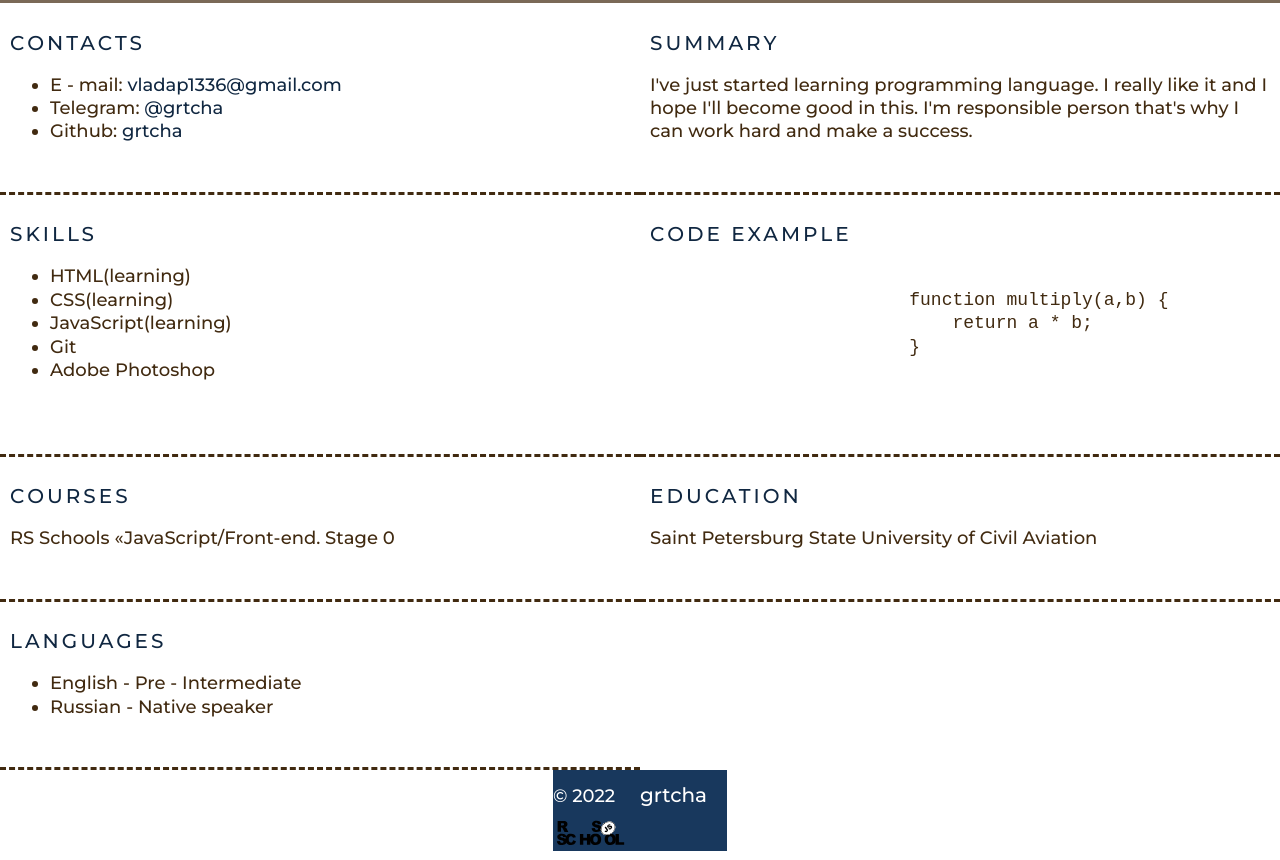
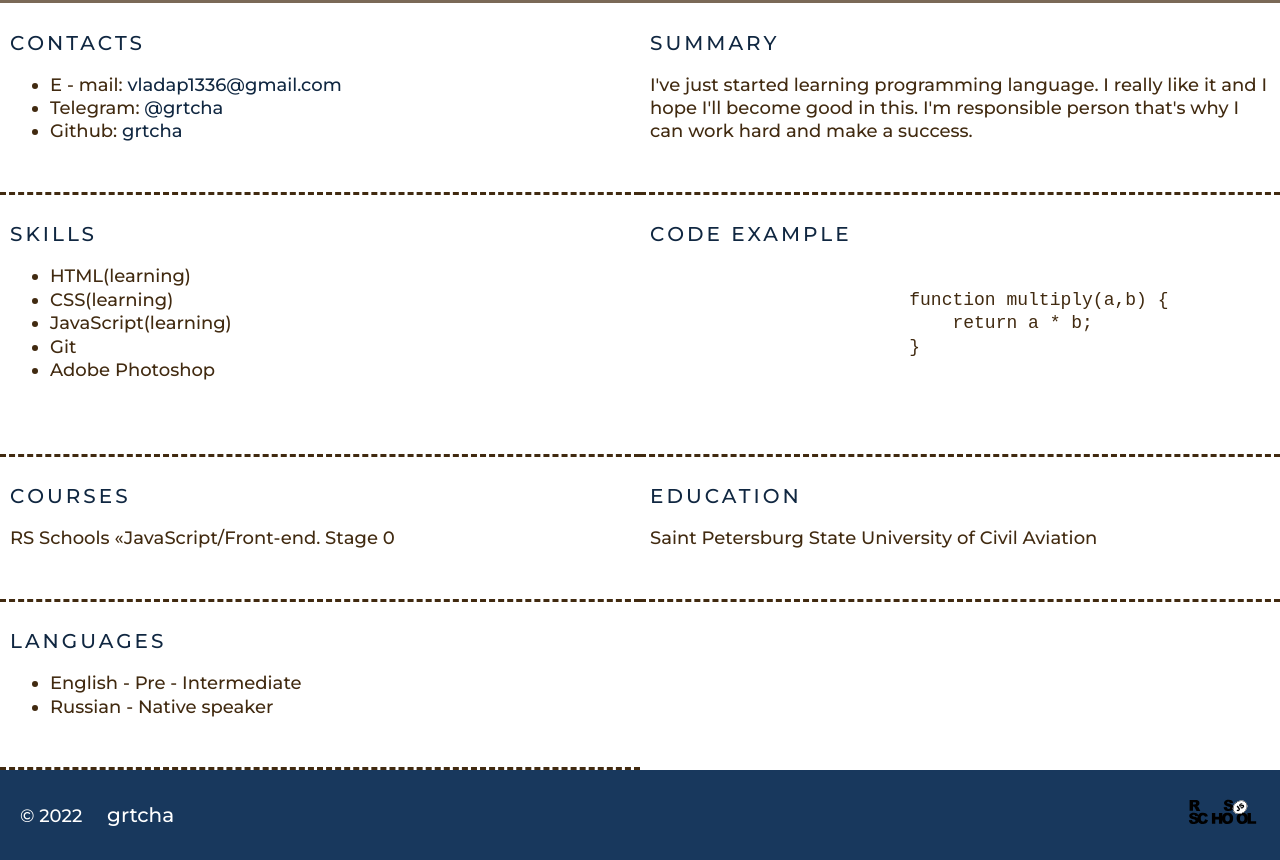
Before and after one commit to grtcha/rsschool-cv, a plain HTML site: page index.html in a window 1280 px wide. Shown: the part 383-1243 px from the top of the page. Drawn offline with Linux system fonts and the light colour scheme.

Commit message:
fix: change footer

```diff
--- a/index.html
+++ b/index.html
@@ -80,7 +80,7 @@
         </div>
     </main>
     <footer class="footer">
-        <div class="container">
+        <div class="container footer-container">
             <div>© 2022 <a href="https://github.com/grtcha" class="github nav-link">grtcha</a></div>
         <a href="https://rs.school/js/">
             <img src="./assets/img/rs_school_js.svg" alt="rss logo" width="75" height="25">
--- a/style.css
+++ b/style.css
@@ -98,11 +98,14 @@ body {
     text-decoration: none;
   }
   .footer {
+    background-color: #18385D;
+    padding: 20px;
+  }
+  .footer-container {
     display: flex;
     justify-content: space-between;
     align-items: center;
     margin: 0 auto;
-    background-color: #18385D;
     color: #ffffff;
   }
   html {
```
